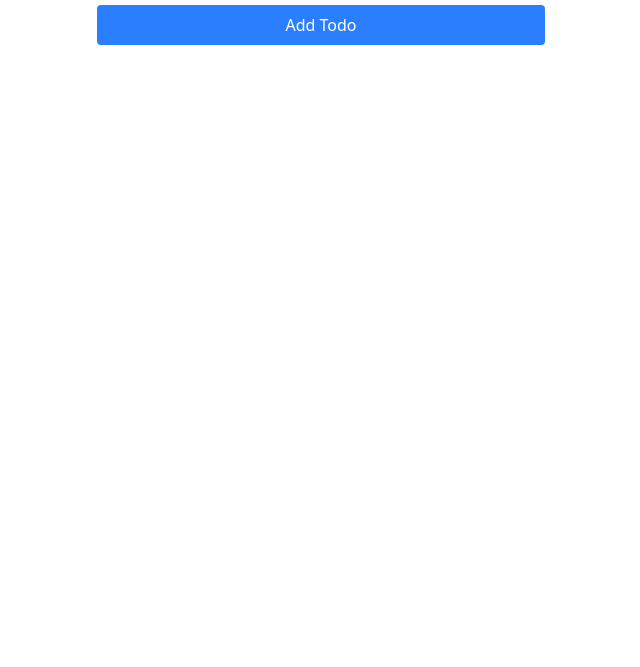
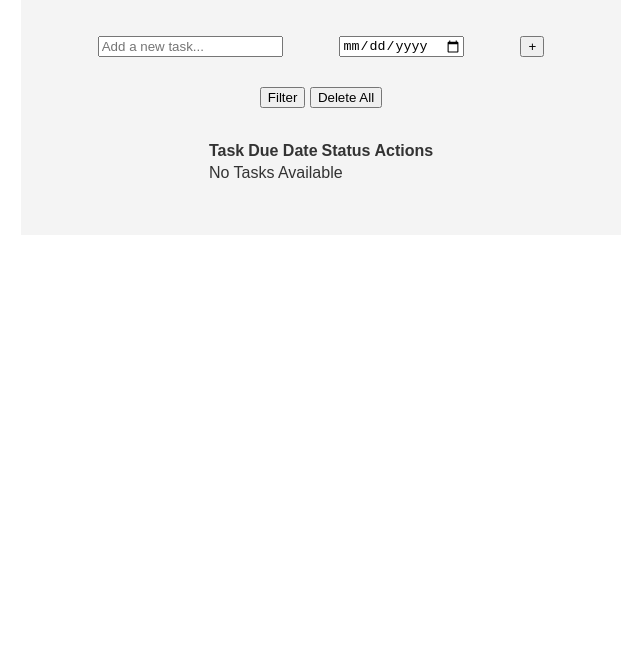
Before and after one commit to Revou-Coding-Camp/codingcamp-21-jul-25-keikotried, a plain HTML site: page index.html in a window 1280 px wide. Shown: the part 133-800 px from the top of the page, without its empty margins (319-959 px from the left). Drawn offline with nearby package versions, Linux system fonts and the light colour scheme.

Commit message:
To Do List ver 1

```diff
--- a/css/style.css
+++ b/css/style.css
@@ -0,0 +1,27 @@
+body {
+    display: flex;
+    flex-direction: column;
+    justify-content: space-evenly;
+    align-items: center;
+}
+
+main {
+    min-height: 40vh;
+    min-width: 70vh;
+    font-family: Arial, sans-serif;
+    background-color: #f4f4f4;
+    color: #333;
+    padding: 20px;
+    display: flex;
+    flex-direction: column;
+    align-items: center;
+    justify-content: space-evenly;
+}
+
+form {
+    width: 70vh;
+    display: flex;
+    flex-direction: row;
+    align-items: center;
+    justify-content: space-evenly;
+}
--- a/index.html
+++ b/index.html
@@ -3,22 +3,43 @@
 <head>
     <meta charset="UTF-8">
     <meta name="viewport" content="width=device-width, initial-scale=1.0">
-    <title>Todo LIst</title>
-    <script src="https://cdn.jsdelivr.net/npm/@tailwindcss/browser@4"></script>
+    <title>Todo List</title>
+    <link rel="stylesheet" href="css/style.css">
 </head>
 <body>
     <main>
-        <header>
-            <h1 class="text-3xl font-bold text-center mt-10">Todo List</h1>
-        </header>
-    <form action="">
-        <div class="max-w-md mx-auto mt-3">
-                <input type="text" id="todoInput" placeholder="Add a new todo" class="w-full p-2 border border-gray-300 rounded">
-                <button id="addTodoButton" class="mt-2 w-full bg-blue-500 text-white p-2 rounded">Add Todo</button>
-            </div>
-            <ul id="todoList" class="max-w-md mx-auto mt-5 list-disc pl-5"></ul>
-    </form>
+        <h1 id="title">Todo List</h1>
+
+        <div>
+            <form>
+                <input type="text" id="taskInput" placeholder="Add a new task...">
+                <input type="date" id="dateInput">
+                <button id="addTask">+</button>
+            </form>
+        </div>
+
+        <div>
+           <button id="filter">Filter</button>
+            <button id="deleteAll">Delete All</button>
+        </div>
+
+        <div>
+            <table id="taskList">
+                <thead>
+                    <tr id="listHeader">
+                        <th>Task</th>
+                        <th>Due Date</th>
+                        <th>Status</th>
+                        <th>Actions</th>
+                    </tr>
+                </thead>
+                <tbody>
+                    <td colspan="4" id="noTask">No Tasks Available</td>
+                </tbody>
+            </table>
+        </div>
     </main>
+    <!-- JavaScript -->
     <script src="js\script.js"></script>
 </body>
 </html>
```
